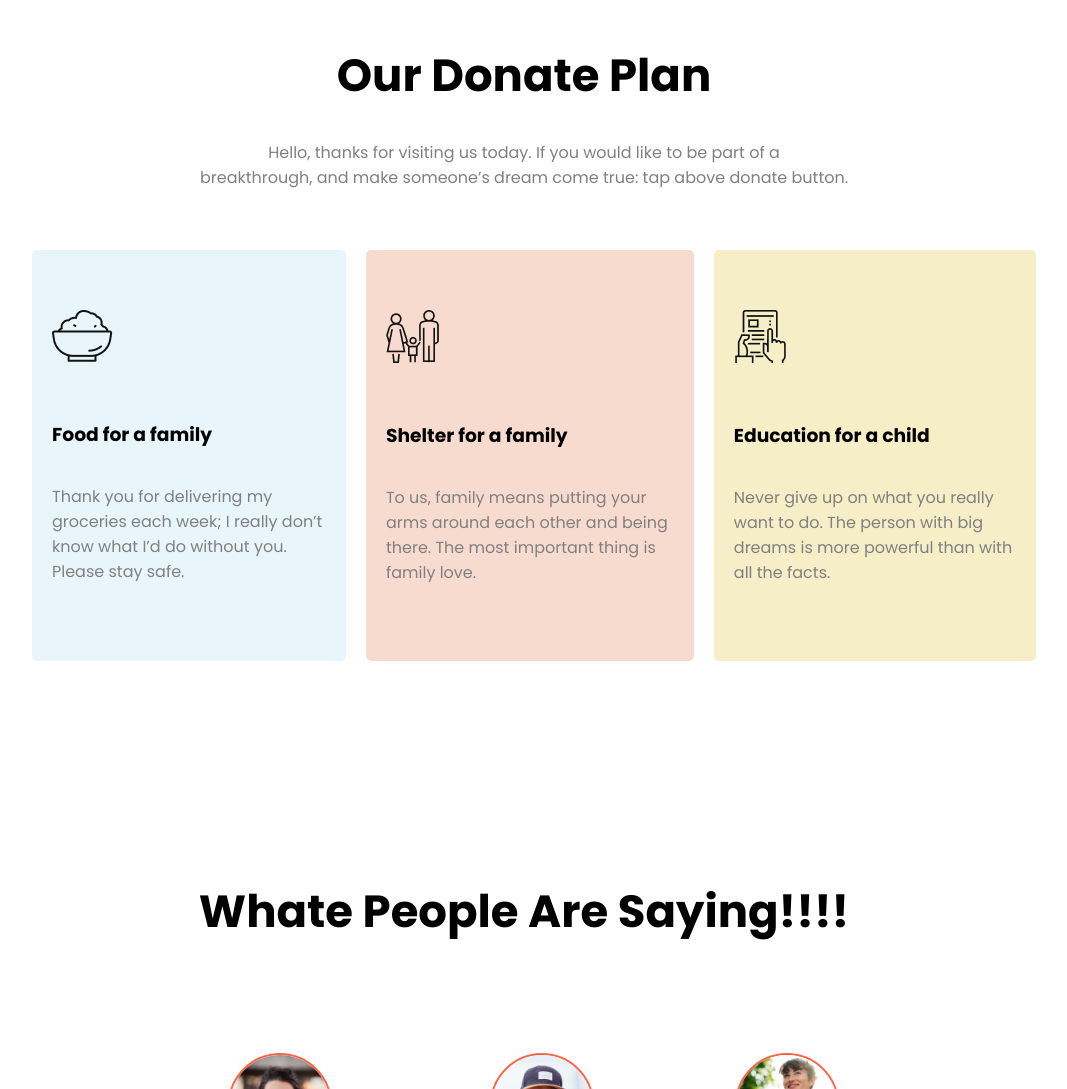
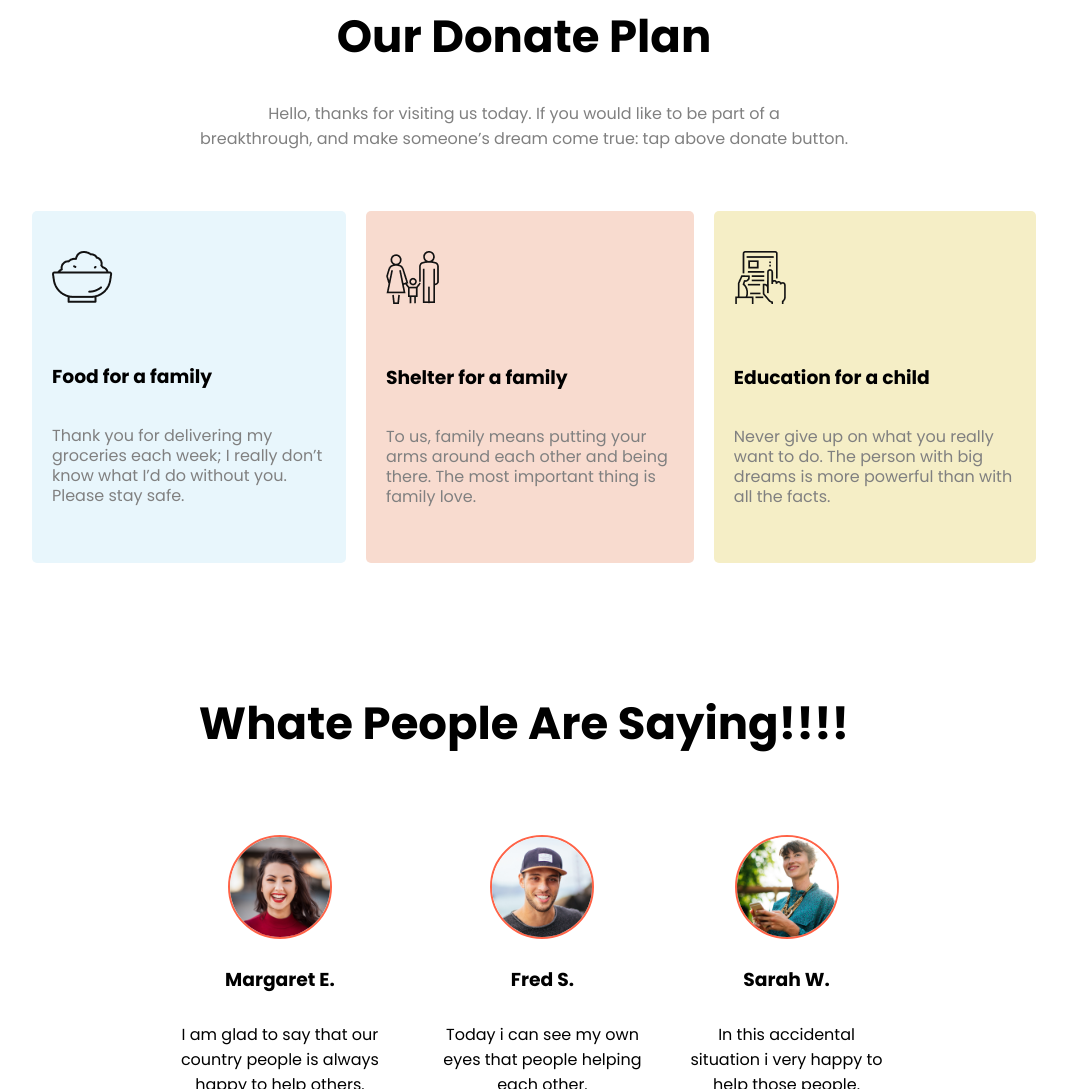
Before and after one commit to rasedprogrammer/donate-today, a plain HTML site: page index.html in a window 1280 px wide. Shown: the part 1711-2800 px from the top of the page, without its empty margins (116-1183 px from the left). Drawn offline with Linux system fonts and the light colour scheme.

Commit message:
final Touch

```diff
--- a/style.css
+++ b/style.css
@@ -1,3 +1,4 @@
+/* Start */
 body{
 	margin: 0;
 	padding: 0;
@@ -13,6 +14,7 @@ h1{
 	padding: 15px 40px;
 	border-radius: 10px;
 }
+/* Top Banner section Style */
 .top-banner{
 	width: 100%;
 	height: 100vh;
@@ -35,9 +37,10 @@ h1{
 	padding: 80px;
 	text-align: center;
 }
+/* Donation Section Style */
 .donate-section{
 	height: 100vh;
-	padding: 7% 15% 0 15%;
+	padding: 4% 15% 0 15%;
 	text-align: center;
 }
 .donate-section h1{
@@ -71,6 +74,7 @@ h1{
 	margin: 40px 0;
 	font-size: 16px;
 }
+/* Donation Plan Section Style */
 .donate-plan{
 	padding: 2% 10%;
 	text-align: center;
@@ -93,47 +97,27 @@ h1{
 	border-radius: 5px;
 }
 .donate-plan-item p{
-	line-height: 25px;
+	line-height: 20px;
 }
-.updates{
-	padding: 2% 20% 15% 20%;
-	text-align: center;
+#food-plan{
+	background-color: rgb(232, 246, 252);
+	padding: 40px 20px;
 }
-.updates h1{
-	padding: 30px;
+#family-plan{
+	background-color: rgb(248, 219, 207);
+	padding: 40px 20px;
 }
-.updates p{
-	color: gray;
-	padding-bottom: 20px;
+#education-plan{
+	background-color: rgb(245, 238, 198);
+	padding: 40px 20px;
 }
-.input-area-background{
-	margin-top: 30px;
-	background-color: rgb(248, 239, 219);
-	padding: 80px 60px;
-	border-radius: 5px;
-}
-.input-area{
-	border: none;
-	padding: 12px 40px;
-	margin: 0;
-}
-#email{
-	background-color: rgb(212, 210, 210);
-	font-weight: 500;
-}
-#submit{
-	margin-left: -4px;
-	background-color: tomato;
-	font-weight: 500;
-	color: white;
-	cursor: pointer;
-}
+/* Comments Section Style */
 .comments{
-	padding: 12% 20%;
+	padding: 5% 20%;
 	text-align: center;
 }
 .comments h1{
-	padding-bottom: 50px;
+	padding-bottom: 20px;
 }
 .comment-items{
 	width: 100%;
@@ -150,23 +134,50 @@ h1{
 	padding: 20px;
 }
 .comment h3{
-	padding-bottom: 20px;
+	padding-bottom: 10px;
 }
 .comment p{
-	padding-bottom: 20px;
+	padding-bottom: 10px;
 }
-#food-plan{
-	background-color: rgb(232, 246, 252);
-	padding: 60px 20px;
+/* Updates Section Style */
+.updates{
+	padding: 2% 20% 10% 20%;
+	text-align: center;
 }
-#family-plan{
-	background-color: rgb(248, 219, 207);
-	padding: 60px 20px;
+.updates h1{
+	padding: 10px;
 }
-#education-plan{
-	background-color: rgb(245, 238, 198);
-	padding: 60px 20px;
+.updates p{
+	color: gray;
+	padding-bottom: 10px;
 }
+.input-area-background{
+	margin-top: 30px;
+	background-color: rgb(248, 239, 219);
+	padding: 80px 60px;
+	border-radius: 5px;
+}
+.input-area{
+	border: none;
+	padding: 12px 40px;
+	margin: 0;
+}
+#email{
+	background-color: rgb(212, 210, 210);
+	font-weight: 500;
+	border-top-left-radius: 5px 5px;
+	border-bottom-left-radius: 5px 5px;
+}
+#submit{
+	margin-left: -4px;
+	background-color: tomato;
+	font-weight: 500;
+	color: white;
+	cursor: pointer;
+	border-top-right-radius: 5px 5px;
+	border-bottom-right-radius: 5px 5px;
+}
+/* Footer Section Style */
 footer{
 	height: 200px;
 	background-color: #060b14;
@@ -184,3 +195,4 @@ footer{
 footer small{
 	font-size: 12px;
 }
+/* End */
```
